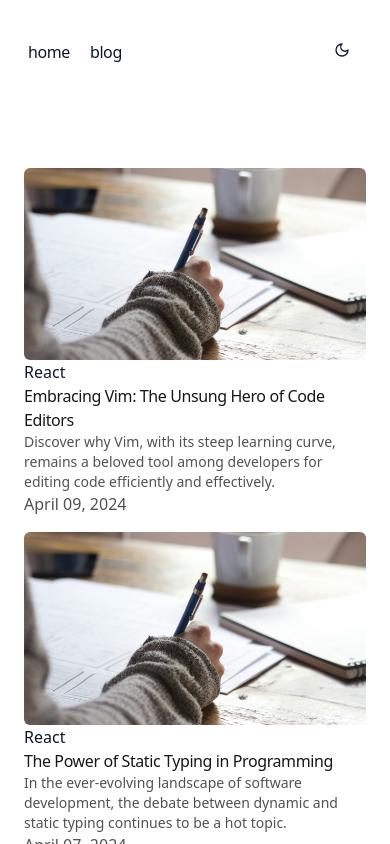
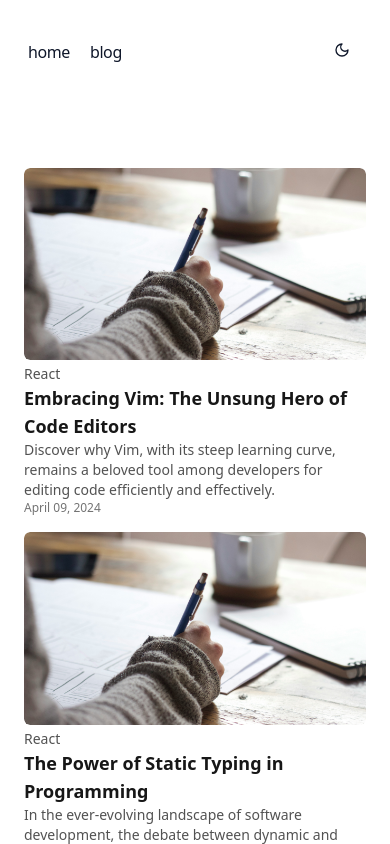
Before and after one commit to seoyoonyi/seoyoon-blog, a Next.js app: page / in a window 390 px wide. Shown: the top 844 px of the page. Built offline with nearby package versions, Linux system fonts and the light colour scheme.

Commit message:
implement responsive Skeleton UI with improved loading states for BlogPosts component

```diff
--- /dev/null
+++ b/app/api/blog-posts/route.ts
@@ -0,0 +1,8 @@
+import { NextResponse } from 'next/server'
+
+import { getBlogPosts } from '@/lib/api/mdx'
+
+export async function GET() {
+  const posts = getBlogPosts()
+  return NextResponse.json(posts)
+}
--- a/app/blog/[slug]/page.tsx
+++ b/app/blog/[slug]/page.tsx
@@ -2,11 +2,11 @@ import { Suspense } from 'react'
 
 import { notFound } from 'next/navigation'
 
+import { baseUrl } from '@/app/sitemap'
 import { CustomMDX } from '@/components/mdx'
 import { ViewCount } from '@/components/view-count'
-import { formatDate, getBlogPosts } from '@/lib/post'
-import { baseUrl } from '@/app/sitemap'
-
+import { getBlogPosts } from '@/lib/api/mdx'
+import { formatDate } from '@/lib/utils/date-utils'
 
 export async function generateStaticParams() {
   let posts = getBlogPosts()
@@ -82,8 +82,8 @@ export default async function Blog({ params }) {
           }),
         }}
       />
-      <h1 className='text-2xl font-semibold tracking-tighter title'>{post.metadata.title}</h1>
-      <div className='flex items-center justify-between mt-2 mb-8 text-sm'>
+      <h1 className='title text-2xl font-semibold tracking-tighter'>{post.metadata.title}</h1>
+      <div className='mb-8 mt-2 flex items-center justify-between text-sm'>
         <p className='text-sm text-neutral-600 dark:text-neutral-400'>
           {formatDate(post.metadata.publishedAt)}
         </p>
--- a/app/rss/route.ts
+++ b/app/rss/route.ts
@@ -1,5 +1,6 @@
 import { baseUrl } from '@/app/sitemap'
-import { getBlogPosts } from '@/lib/post'
+import { getBlogPosts } from '@/lib/api/mdx'
+
 
 export async function GET() {
   let allBlogs = await getBlogPosts()
--- a/app/sitemap.ts
+++ b/app/sitemap.ts
@@ -1,4 +1,4 @@
-import { getBlogPosts } from '@/lib/post'
+import { getBlogPosts } from '@/lib/api/mdx'
 
 export const baseUrl = 'https://portfolio-blog-starter.vercel.app'
 
--- a/components/posts.tsx
+++ b/components/posts.tsx
@@ -1,10 +1,54 @@
+'use client'
+
+import { useEffect, useState } from 'react'
+
 import Image from 'next/image'
 import Link from 'next/link'
 
-import { formatDate, getBlogPosts } from '@/lib/post'
+import { Skeleton } from '@/components/ui/skeleton'
+import { formatDate } from '@/lib/utils/date-utils'
 
 export function BlogPosts() {
-  let allBlogs = getBlogPosts()
+  const [allBlogs, setAllBlogs] = useState<any[]>([])
+  const [isLoading, setIsLoading] = useState(true)
+
+  useEffect(() => {
+    const fetchPosts = async () => {
+      try {
+        setIsLoading(true)
+        const response = await fetch('/api/blog-posts')
+        const blogs = await response.json()
+        setAllBlogs(blogs)
+      } catch (error) {
+        console.error('Failed to fetch blog posts:', error)
+      } finally {
+        setIsLoading(false)
+      }
+    }
+
+    fetchPosts()
+  }, [])
+
+  if (isLoading) {
+    return (
+      <div className='space-y-4'>
+        {[...Array(3)].map((_, i) => (
+          <div key={i} className='flex flex-col mb-4 space-y-2 md:flex-row md:space-x-4'>
+
+            <div className='w-full bg-gray-200 rounded-md aspect-video animate-pulse dark:bg-gray-700 md:w-1/3' />
+
+
+            <div className='flex flex-col flex-1 space-y-2'>
+              <div className='w-1/3 h-4 bg-gray-200 rounded-md animate-pulse dark:bg-gray-700' />
+              <div className='w-2/3 h-6 bg-gray-200 rounded-md animate-pulse dark:bg-gray-700' />
+              <div className='w-full h-4 bg-gray-200 rounded-md animate-pulse dark:bg-gray-700' />
+              <div className='w-1/4 h-4 bg-gray-200 rounded-md animate-pulse dark:bg-gray-700' />
+            </div>
+          </div>
+        ))}
+      </div>
+    )
+  }
 
   return (
     <div>
@@ -18,31 +62,31 @@ export function BlogPosts() {
         .map((post) => (
           <Link
             key={post.slug}
-            className='mb-4 flex flex-col space-y-1'
+            className='flex flex-col mb-4 space-y-1 md:flex-row md:space-x-4'
             href={`/blog/${post.slug}`}
           >
-            <div className='flex w-full flex-col space-x-0 md:flex-row md:space-x-2'>
-              <div className='relative aspect-video w-full'>
+            <div className='relative w-full overflow-hidden rounded-md aspect-video md:w-1/3'>
               <Image
                 src={post.metadata.image || '/default-image.jpg'}
                 alt={post.metadata.title || 'No title'}
-                  className='rounded-md object-cover'
+                className='object-cover rounded-md'
                 fill
               />
             </div>
 
-              <div>
-                <p>{post.metadata.category}</p>
-                <p className='tracking-tight text-neutral-900 dark:text-neutral-100'>
+            <div className='flex flex-col flex-1'>
+              <p className='text-sm text-neutral-600 dark:text-neutral-400'>
+                {post.metadata.category}
+              </p>
+              <p className='text-lg font-semibold text-neutral-900 dark:text-neutral-100'>
                 {post.metadata.title}
               </p>
               <p className='text-sm text-neutral-600 dark:text-neutral-400'>
                 {post.metadata.summary}
               </p>
-                <p className='tabular-nums text-neutral-600 dark:text-neutral-400'>
+              <p className='text-xs text-neutral-500 dark:text-neutral-400'>
                 {formatDate(post.metadata.publishedAt)}
               </p>
-              </div>
             </div>
           </Link>
         ))}
--- /dev/null
+++ b/components/ui/skeleton.tsx
@@ -0,0 +1,15 @@
+import { cn } from "@/lib/utils"
+
+function Skeleton({
+  className,
+  ...props
+}: React.HTMLAttributes<HTMLDivElement>) {
+  return (
+    <div
+      className={cn("animate-pulse rounded-md bg-primary/10", className)}
+      {...props}
+    />
+  )
+}
+
+export { Skeleton }
--- /dev/null
+++ b/lib/api/mdx/index.ts
@@ -0,0 +1,7 @@
+import { getMDXData } from '@/lib/utils/file-utils'
+import path from 'path'
+
+export const getBlogPosts = () => {
+  const postsDir = path.join(process.cwd(), 'posts')
+  return getMDXData(postsDir)
+}
--- a/lib/post.ts
+++ /dev/null
@@ -1,71 +0,0 @@
-import dayjs from 'dayjs'
-import 'dayjs/locale/ko'
-import relativeTime from 'dayjs/plugin/relativeTime'
-import timezone from 'dayjs/plugin/timezone'
-import utc from 'dayjs/plugin/utc'
-import fs from 'fs'
-import path from 'path'
-
-dayjs.extend(utc)
-dayjs.extend(timezone)
-dayjs.extend(relativeTime)
-
-type Metadata = {
-  category: string
-  title: string
-  publishedAt: string
-  summary: string
-  image?: string
-}
-
-const parseFrontmatter = (fileContent: string) => {
-  let frontmatterRegex = /---\s*([\s\S]*?)\s*---/
-  let match = frontmatterRegex.exec(fileContent)
-  let frontMatterBlock = match![1]
-  let content = fileContent.replace(frontmatterRegex, '').trim()
-  let frontMatterLines = frontMatterBlock.trim().split('\n')
-  let metadata: Partial<Metadata> = {}
-
-  frontMatterLines.forEach((line) => {
-    let [key, ...valueArr] = line.split(': ')
-    let value = valueArr.join(': ').trim()
-    value = value.replace(/^['"](.*)['"]$/, '$1') // Remove quotes
-    metadata[key.trim() as keyof Metadata] = value
-  })
-
-  return { metadata: metadata as Metadata, content }
-}
-
-const getMDXFiles = (dir) => {
-  return fs.readdirSync(dir).filter((file) => path.extname(file) === '.mdx')
-}
-
-const readMDXFile = (filePath) => {
-  let rawContent = fs.readFileSync(filePath, 'utf-8')
-  return parseFrontmatter(rawContent)
-}
-
-const getMDXData = (dir) => {
-  let mdxFiles = getMDXFiles(dir)
-  return mdxFiles.map((file) => {
-    let { metadata, content } = readMDXFile(path.join(dir, file))
-    let slug = path.basename(file, path.extname(file))
-
-    return {
-      metadata,
-      slug,
-      content,
-    }
-  })
-}
-
-export const getBlogPosts = () => {
-  return getMDXData(path.join(process.cwd(), 'posts'))
-}
-
-export const formatDate = (date: string, includeRelative = false) => {
-  const targetDate = dayjs.tz(date, 'Asia/Seoul').locale('en') // 로케일을 'en'으로 설정
-  const fullDate = targetDate.format('MMMM DD, YYYY') // 영어로 월 표시
-
-  return fullDate
-}
--- /dev/null
+++ b/lib/utils/date-utils.ts
@@ -0,0 +1,19 @@
+import dayjs from 'dayjs'
+import relativeTime from 'dayjs/plugin/relativeTime'
+import timezone from 'dayjs/plugin/timezone'
+import utc from 'dayjs/plugin/utc'
+
+dayjs.extend(utc)
+dayjs.extend(timezone)
+dayjs.extend(relativeTime)
+
+export const formatDate = (date: string, includeRelative = false): string => {
+  const targetDate = dayjs.tz(date, 'Asia/Seoul').locale('en')
+  const fullDate = targetDate.format('MMMM DD, YYYY')
+
+  if (includeRelative) {
+    return `${fullDate} (${targetDate.fromNow()})`
+  }
+
+  return fullDate
+}
--- /dev/null
+++ b/lib/utils/file-utils.ts
@@ -0,0 +1,26 @@
+import { parseFrontmatter } from './parse'
+import fs from 'fs'
+import path from 'path'
+
+export const getMDXFiles = (dir: string): string[] => {
+  return fs.readdirSync(dir).filter((file) => path.extname(file) === '.mdx')
+}
+
+export const readMDXFile = (filePath: string) => {
+  const rawContent = fs.readFileSync(filePath, 'utf-8')
+  return parseFrontmatter(rawContent)
+}
+
+export const getMDXData = (dir: string) => {
+  const mdxFiles = getMDXFiles(dir)
+  return mdxFiles.map((file) => {
+    const { metadata, content } = readMDXFile(path.join(dir, file))
+    const slug = path.basename(file, path.extname(file))
+
+    return {
+      metadata,
+      slug,
+      content,
+    }
+  })
+}
--- /dev/null
+++ b/lib/utils/parse.ts
@@ -0,0 +1,31 @@
+type Metadata = {
+  category: string
+  title: string
+  publishedAt: string
+  summary: string
+  image?: string
+}
+
+export const parseFrontmatter = (fileContent: string) => {
+  const frontmatterRegex = /---\s*([\s\S]*?)\s*---/
+  const match = frontmatterRegex.exec(fileContent)
+
+  if (!match) {
+    throw new Error('Frontmatter not found')
+  }
+
+  const frontMatterBlock = match[1]
+  const content = fileContent.replace(frontmatterRegex, '').trim()
+  const frontMatterLines = frontMatterBlock.trim().split('\n')
+
+  const metadata: Partial<Metadata> = {}
+
+  frontMatterLines.forEach((line) => {
+    const [key, ...valueArr] = line.split(': ')
+    let value = valueArr.join(': ').trim()
+    value = value.replace(/^['"](.*)['"]$/, '$1')
+    metadata[key.trim() as keyof Metadata] = value
+  })
+
+  return { metadata: metadata as Metadata, content }
+}
```
Lines whose indentation alone changed are shown as unchanged.
